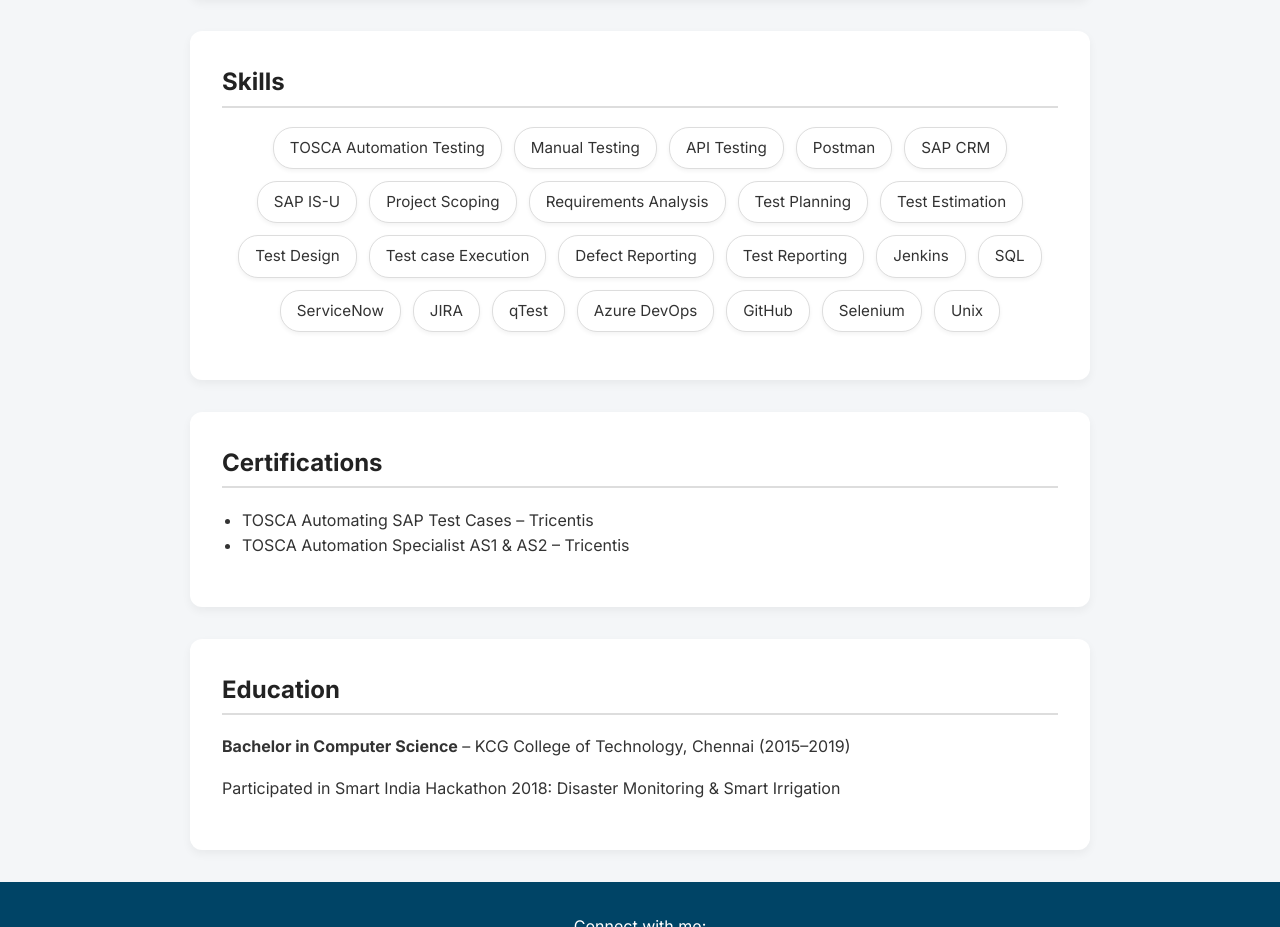
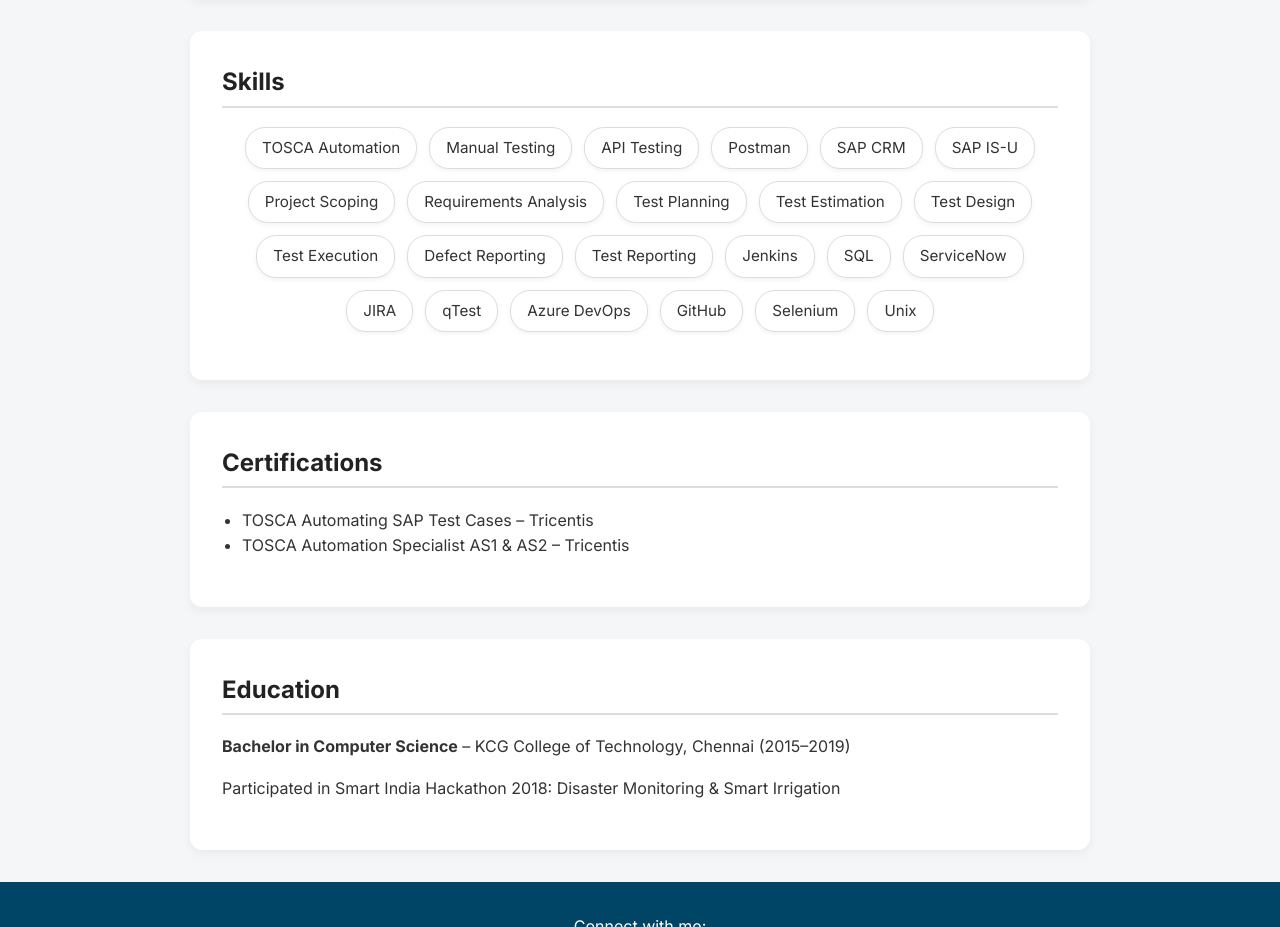
Before and after one commit to daniyalrash-d/daniyal-resume, a plain HTML site: page index.html in a window 1280 px wide. Shown: the part 1700-2627 px from the top of the page. Drawn offline with Linux system fonts and the light colour scheme.

Commit message:
Modified my skills

```diff
--- a/index.html
+++ b/index.html
@@ -58,7 +58,7 @@
   <section>
     <h2>Skills</h2>
     <ul class="skills">
-		<li>TOSCA Automation Testing</li>
+		<li>TOSCA Automation</li>
 		<li>Manual Testing</li>
 		<li>API Testing</li>
 		<li>Postman</li>
@@ -69,7 +69,7 @@
 		<li>Test Planning</li>
 		<li>Test Estimation</li>
 		<li>Test Design</li>
-		<li>Test case Execution</li>
+		<li>Test Execution</li>
 		<li>Defect Reporting</li>
 		<li>Test Reporting</li>
 		<li>Jenkins</li>
```
